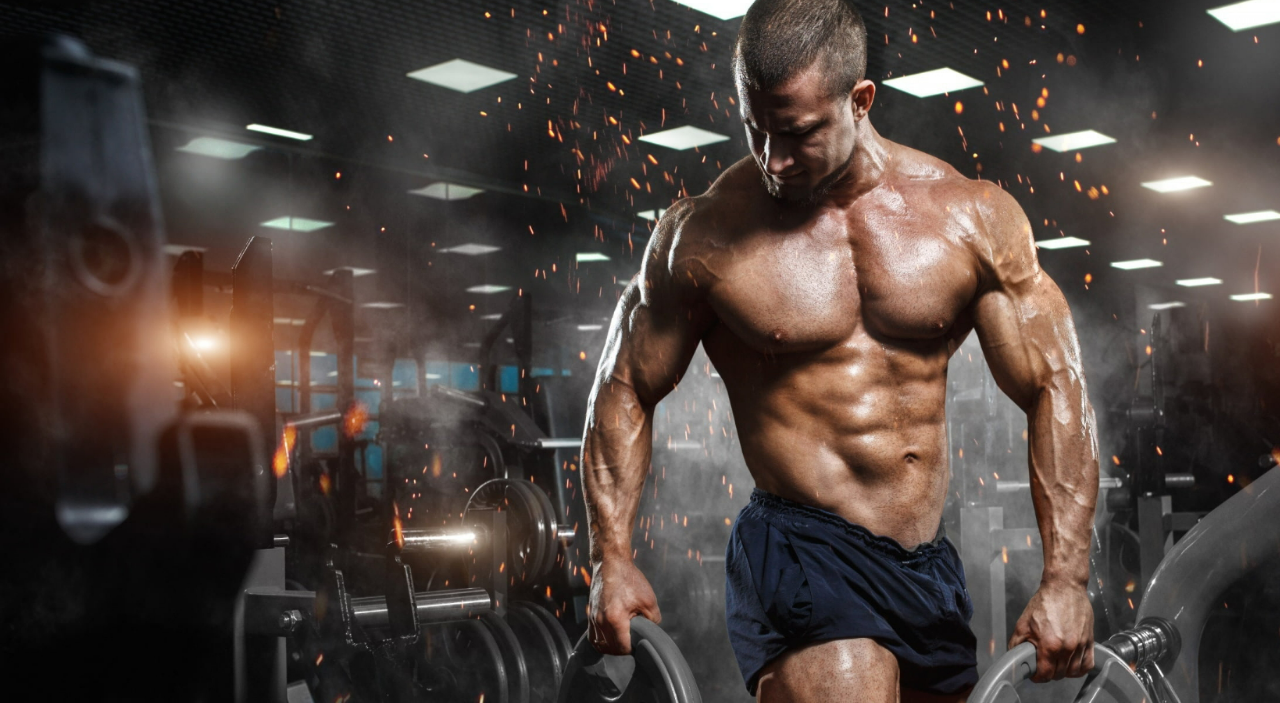
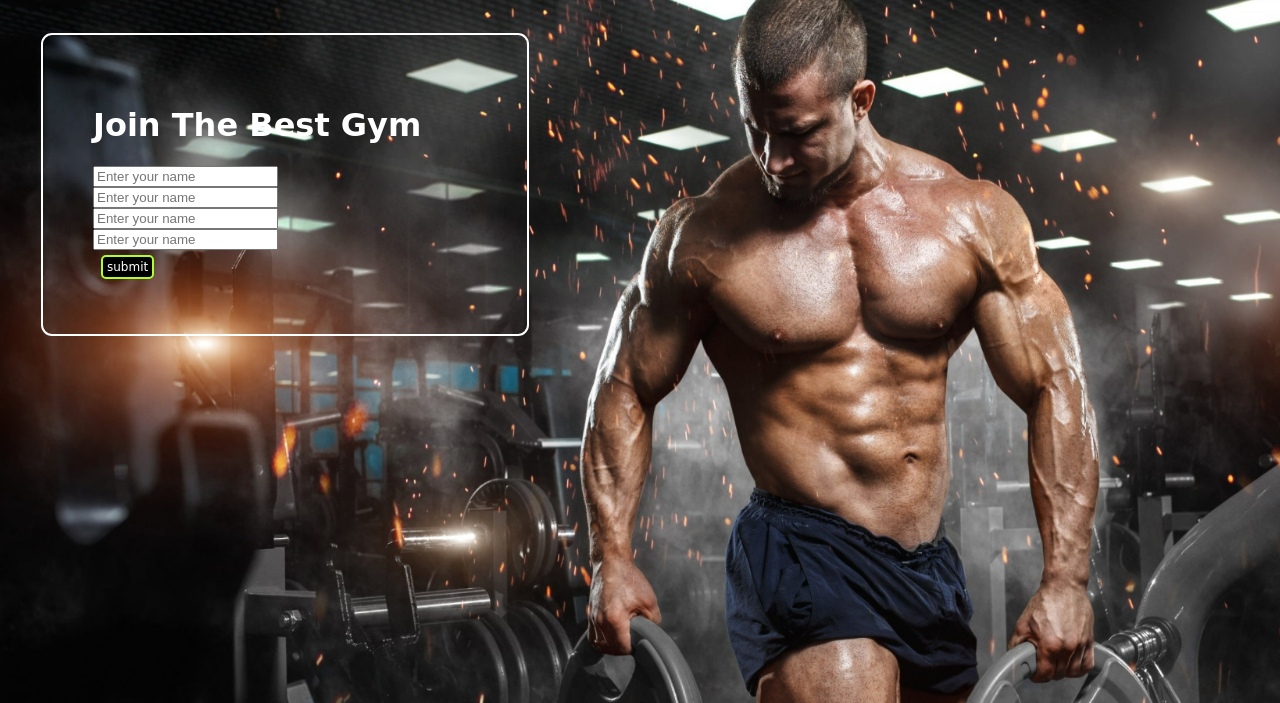
Before and after one commit to itx-nasir/Web-Development, a plain HTML site: page Gym/index.html in a window 1280 px wide. Shown: the part 97-800 px from the top of the page. Drawn offline with Linux system fonts and the light colour scheme.

Commit message:
Form Added

```diff
--- a/Gym/index.html
+++ b/Gym/index.html
@@ -66,9 +66,9 @@
         border: 2px solid red;
 
     }
-    .btn
-    {
-        margin:5px 8px;
+
+    .btn {
+        margin: 5px 8px;
         background-color: black;
         color: white;
         padding: 3px 4px;
@@ -78,8 +78,8 @@
         cursor: pointer;
         font-family: 'Baloo Bhaina 2', cursive;
     }
-    .btn:hover
-    {
+
+    .btn:hover {
         background-color: grey;
     }
 
@@ -105,6 +105,13 @@
         color: rgb(86, 15, 228);
     }
 
+    .container {
+        border: 2px solid;
+        border-radius: 11px;
+        margin: 64px 41px;
+        padding: 50px;
+        width: 30%;
+    }
 </style>
 
 <body>
@@ -125,6 +132,25 @@
             </ul>
         </div>
     </header>
+    <div class="container">
+        <h1>Join The Best Gym</h1>
+        <form action="noaction.php">
+           <div class="form-group">
+               <input type="text" name="" placeholder="Enter your name">
+           </div>
+           <div class="form-group">
+            <input type="text" name="" placeholder="Enter your name">
+           </div>
+           <div class="form-group">
+            <input type="text" name="" placeholder="Enter your name">
+           </div>
+           <div class="form-group">
+            <input type="text" name="" placeholder="Enter your name">
+           </div>
+           <button class="btn">submit</button>
+        </form>
+
+    </div>
 </body>
 
 </html>
```
